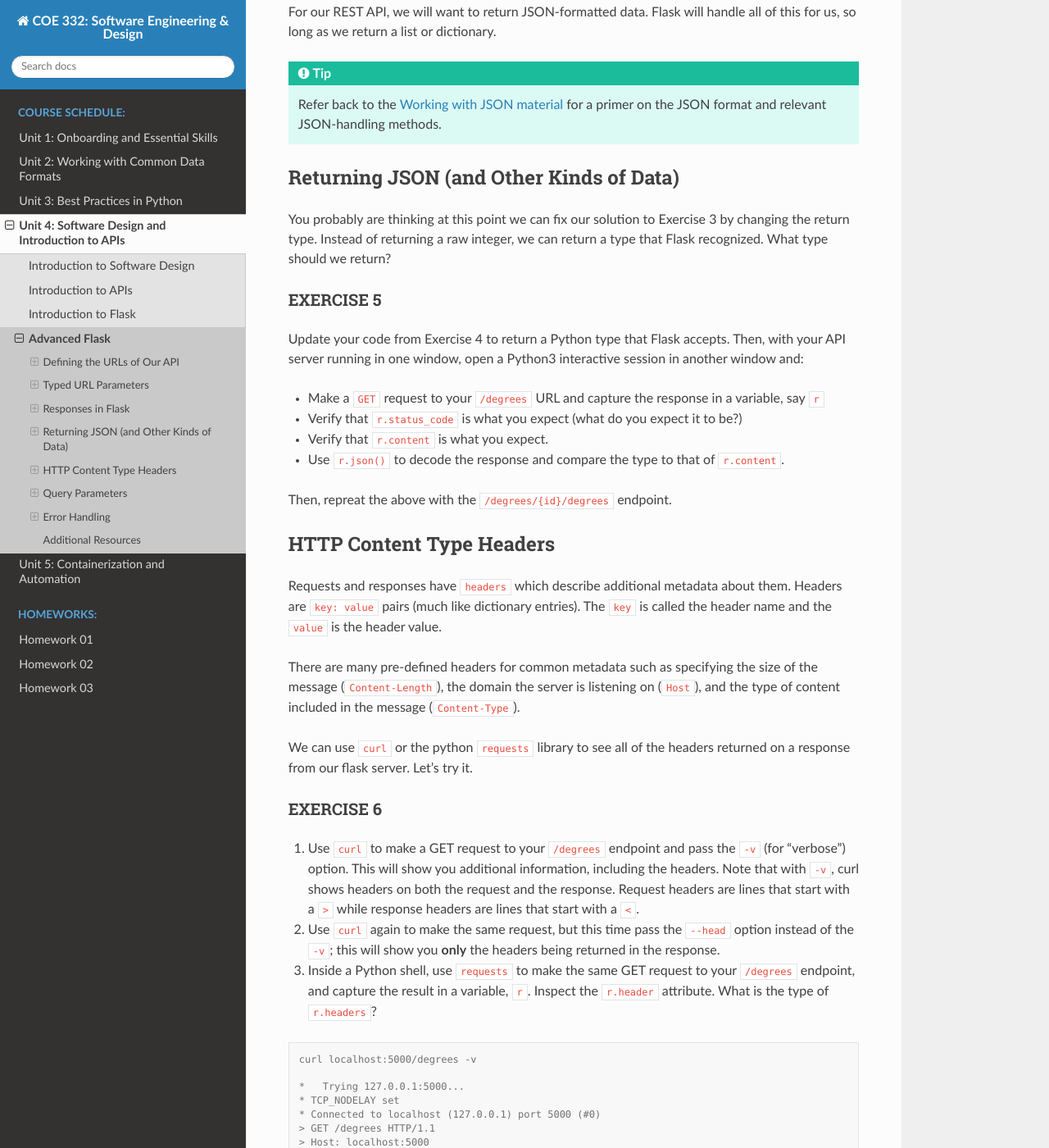
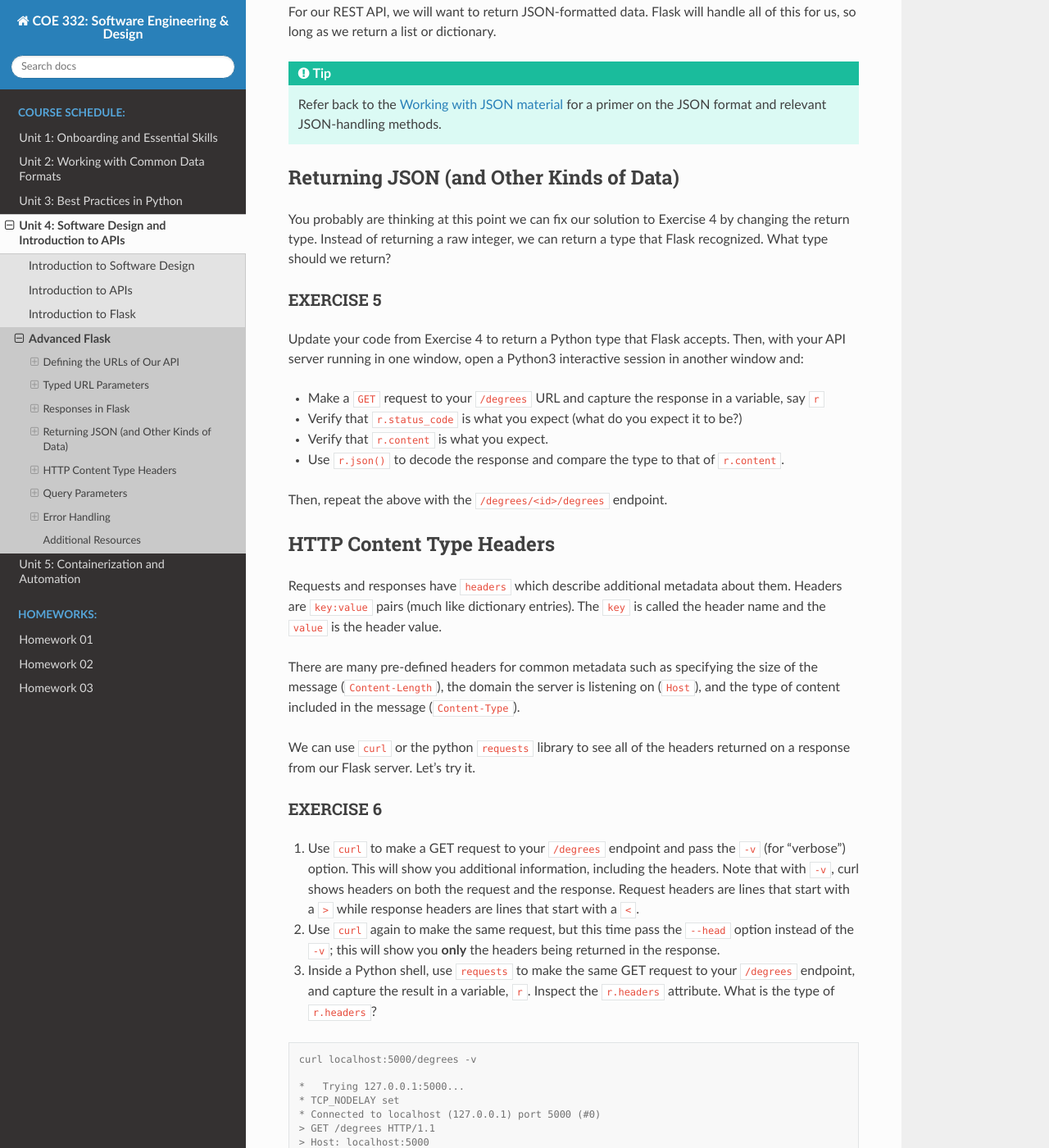
Before and after one commit to TACC/coe-332-sp23, a Sphinx documentation site: the page built from docs/unit04/advanced_flask.rst, in a window 1280 px wide and 1400 px high, scrolled down 3887 px. Shown: the whole window at 82% size. Built offline with Sphinx 7.4.7 and the Read the Docs theme 2.0.0, drawn with Linux system fonts in a browser that asks for light colours; some of the changed text lies outside the part shown.

Commit message:
small corrections in advanced_flask

```diff
--- a/docs/unit04/advanced_flask.rst
+++ b/docs/unit04/advanced_flask.rst
@@ -60,7 +60,7 @@ expected?
 
 .. tip::
 
-   Refer back to the `Intro to Flask material <flask_1.html>`_ if
+   Refer back to the `Intro to Flask material <intro_to_flask.html>`_ if
    you need help remembering the boiler-plate code.
 
 
@@ -201,7 +201,7 @@ so long as we return a list or dictionary.
 Returning JSON (and Other Kinds of Data)
 ----------------------------------------
 
-You probably are thinking at this point we can fix our solution to Exercise 3
+You probably are thinking at this point we can fix our solution to Exercise 4
 by changing the return type. Instead of returning a raw integer, we can return a type that Flask recognized.
 What type should we return?
 
@@ -219,14 +219,14 @@ session in another window and:
 * Verify that ``r.content`` is what you expect.
 * Use ``r.json()`` to decode the response and compare the type to that of ``r.content``.
 
-Then, repreat the above with the ``/degrees/{id}/degrees`` endpoint.
+Then, repeat the above with the ``/degrees/<id>/degrees`` endpoint.
 
 
 HTTP Content Type Headers
 -------------------------
 
 Requests and responses have ``headers`` which describe additional metadata about
-them. Headers are ``key: value`` pairs (much like dictionary entries). The ``key``
+them. Headers are ``key:value`` pairs (much like dictionary entries). The ``key``
 is called the header name and the ``value`` is the header value.
 
 There are many pre-defined headers for common metadata such as specifying the
@@ -235,7 +235,7 @@ size of the message (``Content-Length``), the domain the server is listening on
 
 
 We can use ``curl`` or the python ``requests`` library to see all of the headers
-returned on a response from our flask server. Let's try it.
+returned on a response from our Flask server. Let's try it.
 
 EXERCISE 6
 ~~~~~~~~~~
@@ -249,7 +249,7 @@ EXERCISE 6
    option instead of the ``-v``; this will show you **only** the headers being
    returned in the response.
 3) Inside a Python shell, use ``requests`` to make the same GET request to your ``/degrees``
-   endpoint, and capture the result in a variable, ``r``. Inspect the ``r.header`` attribute.
+   endpoint, and capture the result in a variable, ``r``. Inspect the ``r.headers`` attribute.
    What is the type of ``r.headers``?
 
 
@@ -283,7 +283,7 @@ EXERCISE 6
    In [3]: r.headers
    Out[3]: {'Server': 'Werkzeug/2.2.2 Python/3.8.10', 'Date': 'Sun, 12 Feb 2023 16:41:23 GMT', 'Content-Type': 'application/json', 'Content-Length': '49', 'Connection': 'close'}
 
-We see that we are sending a ``Content-type`` of ``'application/json``, which is what we want. That is how the
+We see that we are sending a ``Content-type`` of ``'application/json'``, which is what we want. That is how the
 Python requests library is able to provide the ``r.json()`` function to automatically convert to a Python list or
 dictionary.
 
```
Also changed, not shown: other parts of docs/unit04/advanced_flask.rst (+6 -6 lines).
